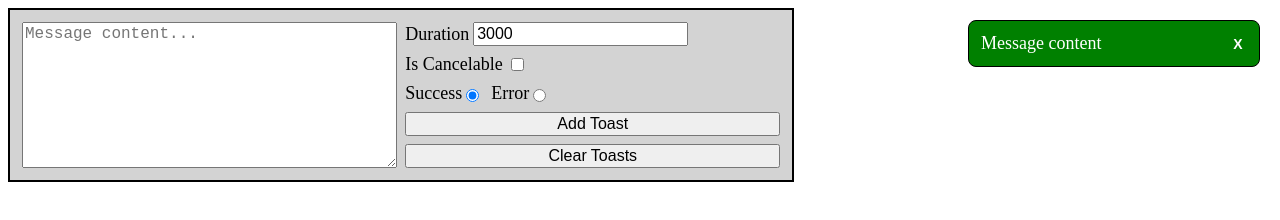
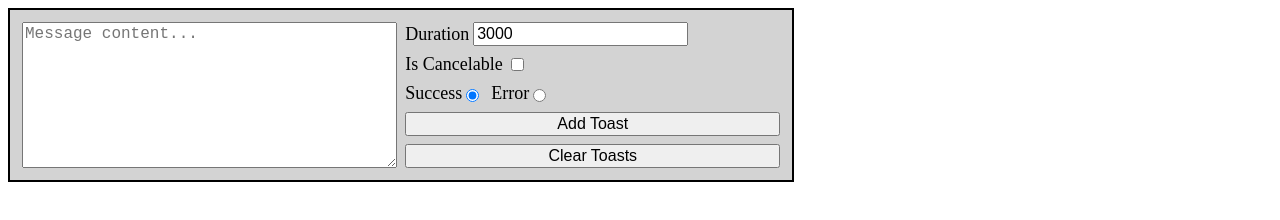
Before and after one commit to acciojob/toasts-kaustavsarkar14, a website: page main.html in a window 1280 px wide. Drawn offline with Linux system fonts and the light colour scheme.

Commit message:
created a submission

```diff
--- a/main.html
+++ b/main.html
@@ -25,10 +25,7 @@
 		<button id="clear-button">Clear Toasts</button>
     </div>
 	<div id="toasts">
-		<div class="toast success-toast">
-		  <p class="message">Message content</p>
-		  <button class="cancel-button">X</button>
-		</div>
+
 	</div>
     <script type="text/javascript" src="./script.js">
 </script>
```
